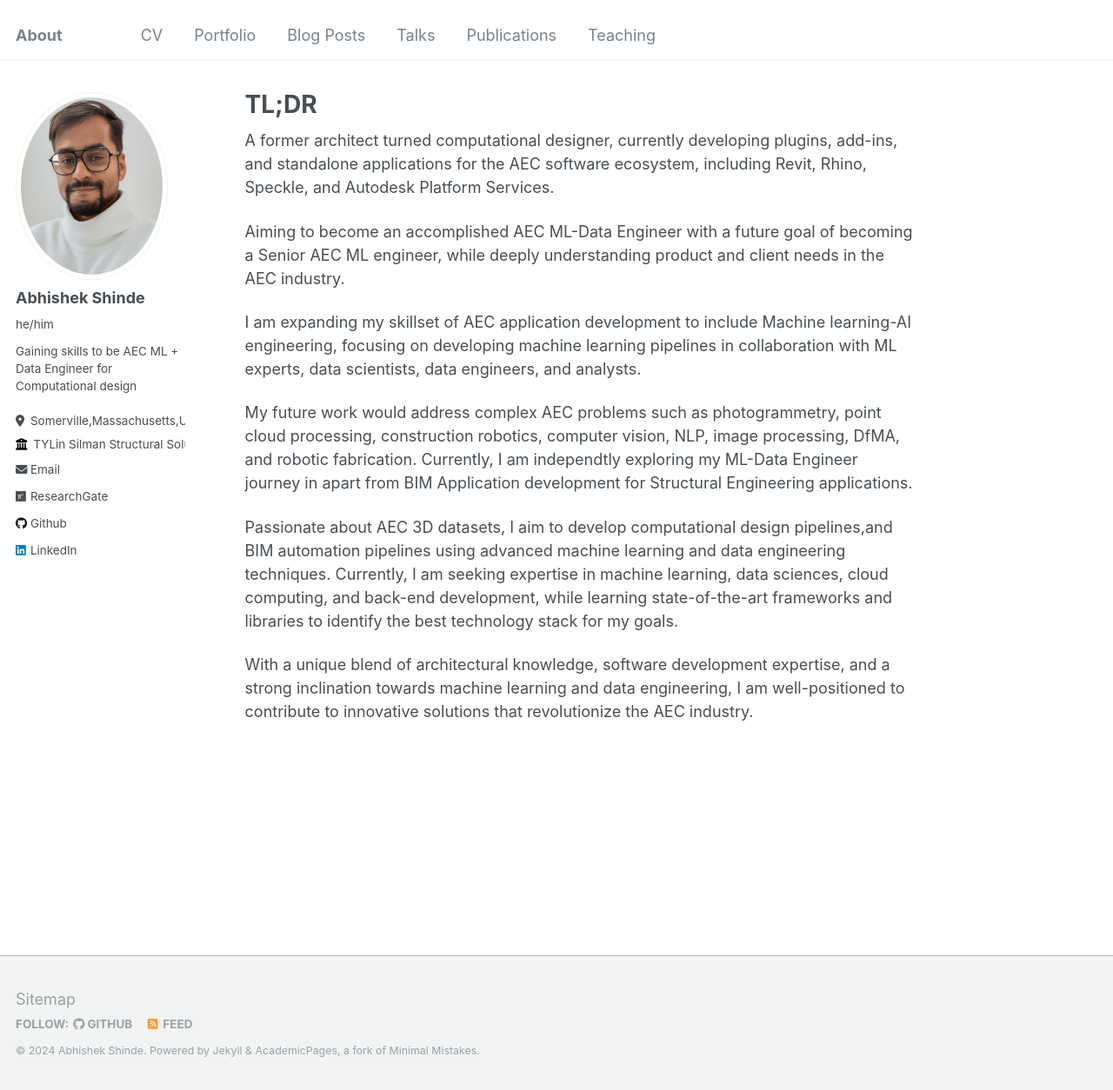
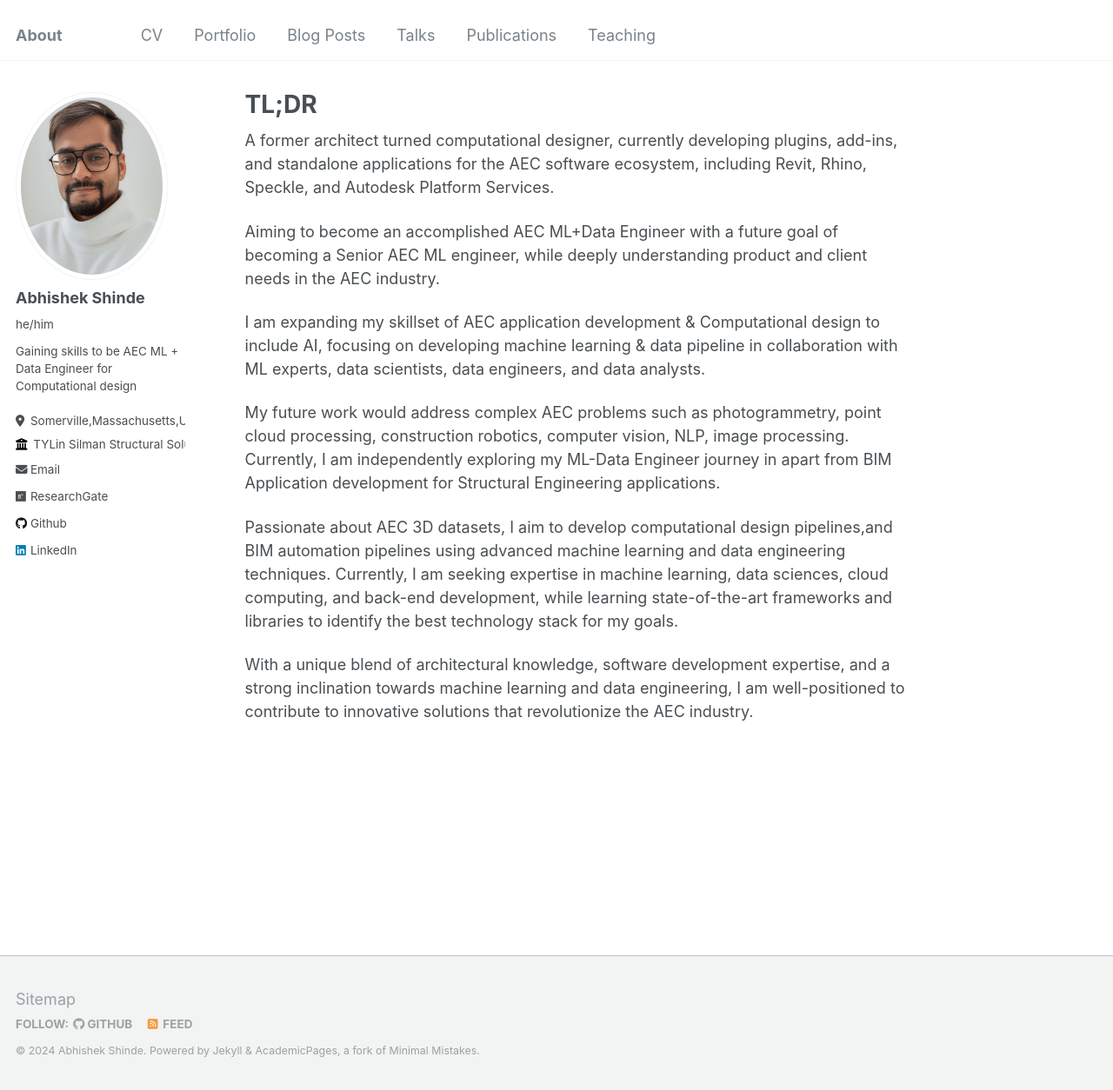
Before and after one commit to InquisitiveAS/InquisitiveAS.github.io, a Jekyll site: the page built from _pages/about.md, in a window 1280 px wide and 1254 px high. Shown: the whole window at 87% size. Built offline with Jekyll 4.4.1, drawn with Linux system fonts in a browser that asks for light colours.

Commit message:
Update about me

```diff
--- a/_pages/about.md
+++ b/_pages/about.md
@@ -9,11 +9,11 @@ redirect_from:
 
 A former architect turned computational designer, currently developing plugins, add-ins, and standalone applications for the AEC software ecosystem, including Revit, Rhino, Speckle, and Autodesk Platform Services.
 
-Aiming to become an accomplished AEC ML-Data Engineer with a future goal of becoming a Senior AEC ML engineer, while deeply understanding product and client needs in the AEC industry.
+Aiming to become an accomplished AEC ML+Data Engineer with a future goal of becoming a Senior AEC ML engineer, while deeply understanding product and client needs in the AEC industry.
 
-I am expanding my skillset of AEC application development to include Machine learning-AI engineering, focusing on developing machine learning pipelines in collaboration with ML experts, data scientists, data engineers, and analysts.
+I am expanding my skillset of AEC application development & Computational design to include AI, focusing on developing machine learning & data pipeline in collaboration with ML experts, data scientists, data engineers, and data analysts.
 
-My future work would address complex AEC problems such as photogrammetry, point cloud processing, construction robotics, computer vision, NLP, image processing, DfMA, and robotic fabrication. Currently, I am independtly exploring my ML-Data Engineer journey in  apart from BIM Application development for Structural Engineering applications.
+My future work would address complex AEC problems such as photogrammetry, point cloud processing, construction robotics, computer vision, NLP, image processing. Currently, I am independently exploring my ML-Data Engineer journey in  apart from BIM Application development for Structural Engineering applications.
 
 Passionate about AEC 3D datasets, I aim to develop computational design pipelines,and BIM automation pipelines using advanced machine learning and data engineering techniques. Currently, I am seeking expertise in machine learning, data sciences, cloud computing, and back-end development, while learning state-of-the-art frameworks and libraries to identify the best technology stack for my goals.
 
```
